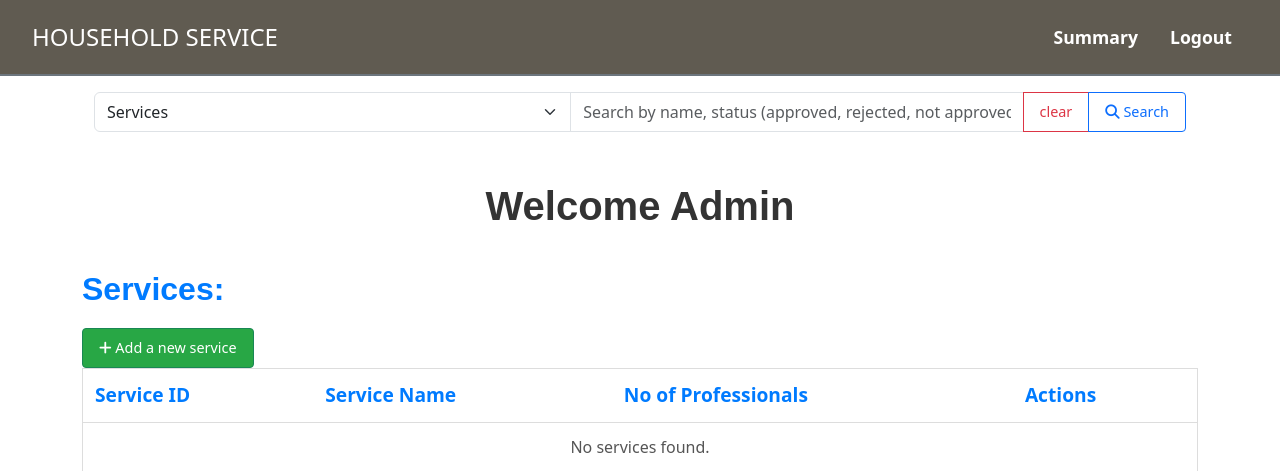
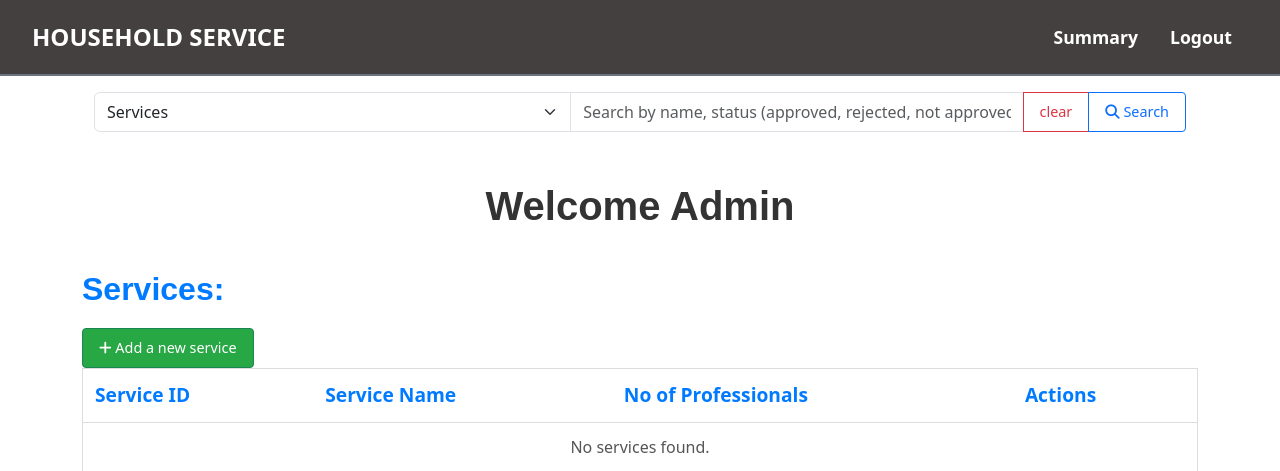
Before and after one commit to vanika02/HouseholdApp, a Flask app: page /admin/dashboard in a window 1280 px wide. Shown: the top 471 px of the page. Run offline with Flask 3, Linux system fonts and the light colour scheme; the visitor is signed in with stand-in values (Sample User, id 1); parts of the project's set-up code (start-up, migrations or seed data) failed here and were passed over; some libraries are stand-ins or nearby versions.

Commit message:
Navbar modification done

```diff
--- a/app/templates/navbar.html
+++ b/app/templates/navbar.html
@@ -55,7 +55,7 @@
 </nav>
 <style>
     .nav-bar-wrapper {
-        background-color: #605B51;
+        background-color: #454040;
         /* Dark background */
         padding: 1rem 2rem;
         display: flex;
@@ -79,7 +79,7 @@
     }
 
     .menu-wrapper .nav-link:hover {
-        background-color: #495057;
+        background-color: #605B51;
         border-radius: 5px;
     }
 
@@ -89,6 +89,7 @@
         cursor: pointer;
         text-transform: uppercase;
         text-decoration: none;
+        font-weight: bold;
     }
 
     .menu-wrapper.ms-auto {
```
